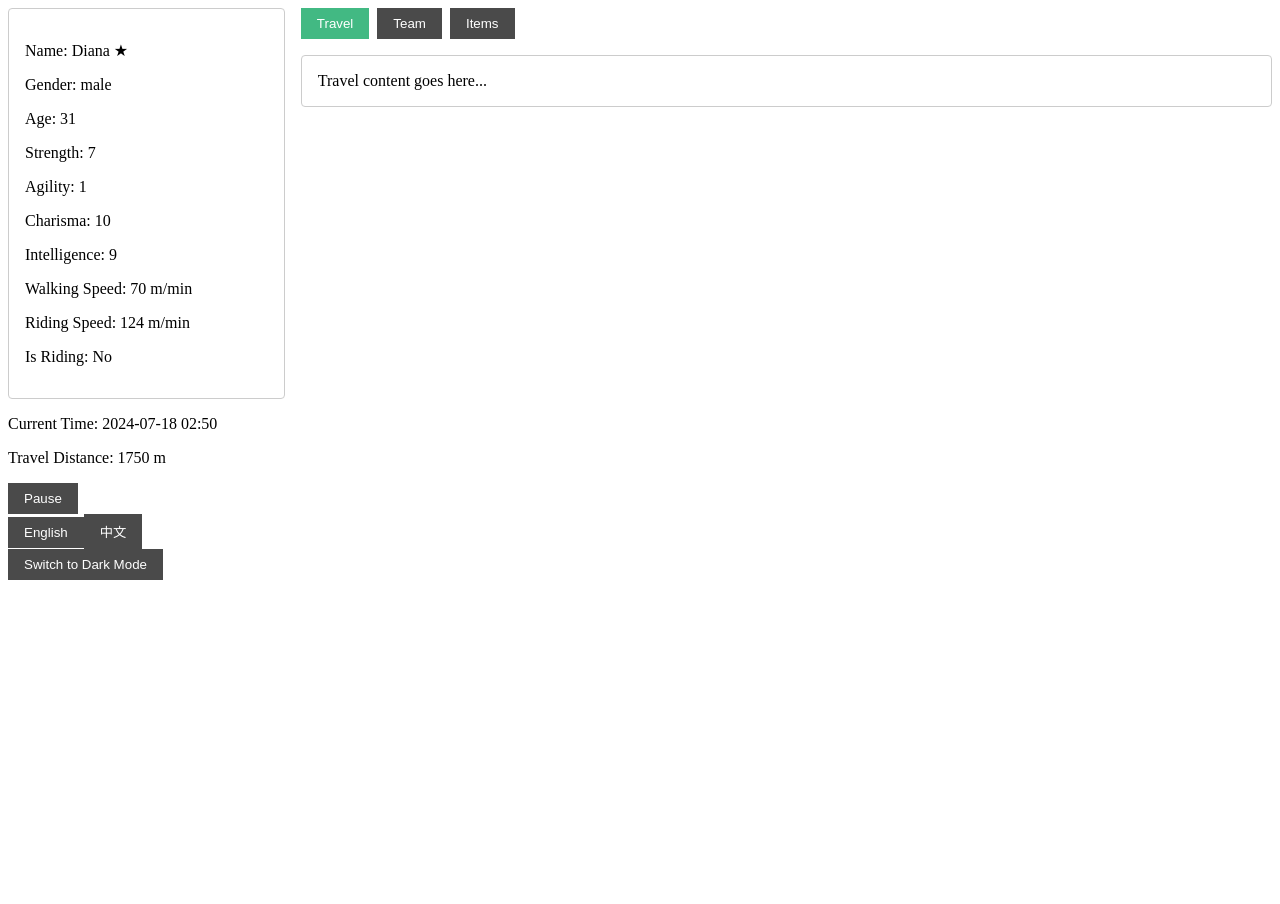
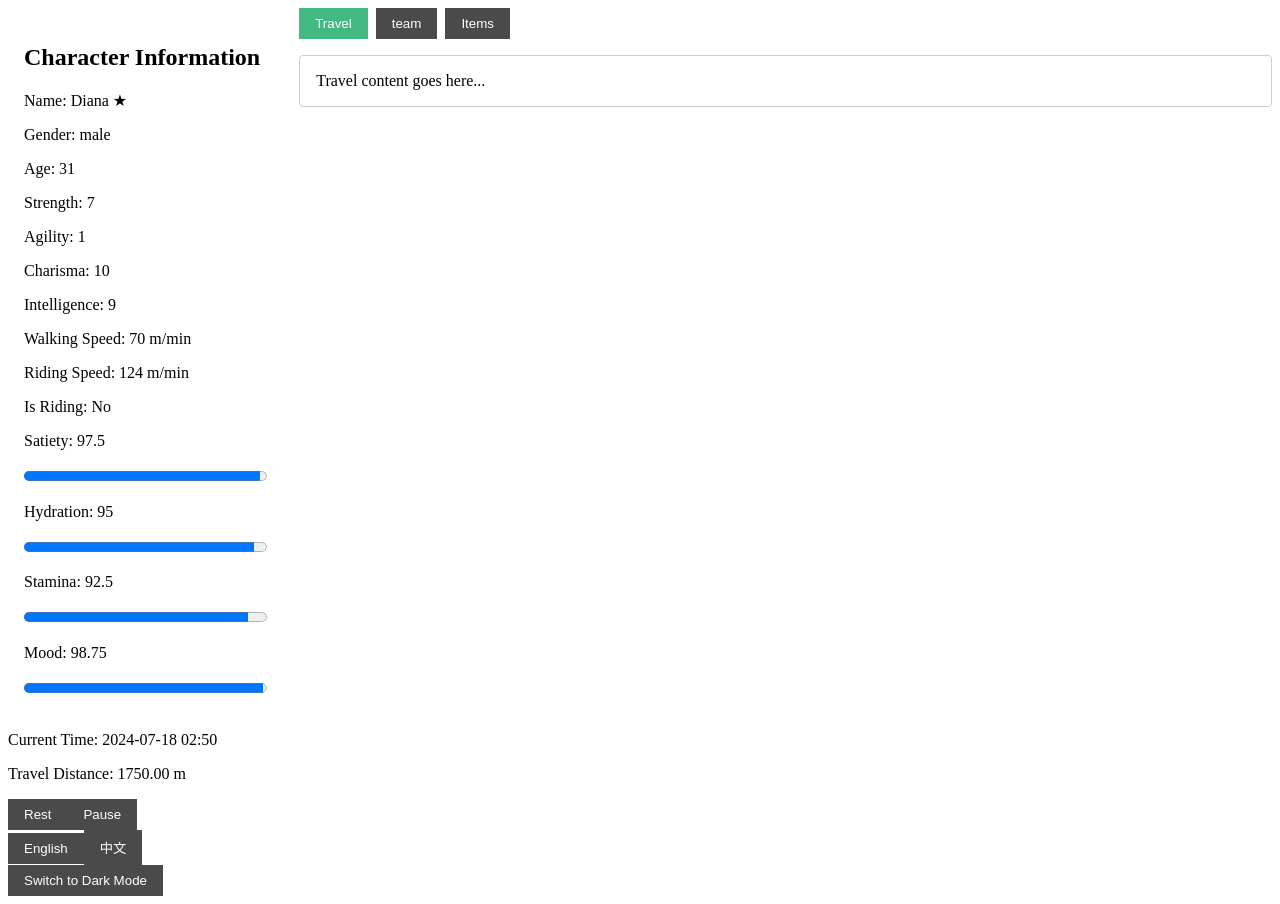
Before and after one commit to c1921/Drifting-Web, a Vue app: page / in a window 1280 px wide. Before the commit the page ends 800 px from the top, so only its background shows below. Built offline with nearby package versions, Linux system fonts and the light colour scheme.

Commit message:
角色状态

```diff
--- a/src/App.vue
+++ b/src/App.vue
@@ -5,7 +5,8 @@
       <Tabs :team="team" :teamSpeed="teamSpeed" :player="player!" :items="items" @memberSelected="selectCharacter" />
     </div>
     <p>{{ $t('currentTime') }}: {{ formattedTime }}</p>
-    <p>{{ $t('travelDistance') }}: {{ travelDistance }} {{ $t('distanceUnit') }}</p>
+    <p>{{ $t('travelDistance') }}: {{ travelDistance.toFixed(2) }} {{ $t('distanceUnit') }}</p>
+    <button @click="toggleTravelState">{{ isTraveling ? $t('rest') : $t('travel') }}</button>
     <button @click="toggleTimer">{{ isRunning ? $t('pause') : $t('resume') }}</button>
     <div>
       <button @click="changeLanguage('en')">English</button>
@@ -39,6 +40,7 @@ export default defineComponent({
     const selectedCharacter = ref<Character | null>(null);
     const travelDistance = ref(0);
     const items = ref<Item[]>([]);
+    const isTraveling = ref(true);
 
     const names = ['Alice', 'Bob', 'Charlie', 'Diana', 'Edward'];
     const genders = [t('male'), t('female')];
@@ -58,7 +60,11 @@ export default defineComponent({
         intelligence: getRandomValue(1, 10),
         walkingSpeed: 70,
         ridingSpeed: getRandomValue(100, 150),
-        isRiding: false
+        isRiding: false,
+        satiety: 100,   // 饱食初始值
+        hydration: 100, // 饮水初始值
+        stamina: 100,   // 体力初始值
+        mood: 100       // 心情初始值
       };
     };
 
@@ -95,7 +101,20 @@ export default defineComponent({
 
     const updateTime = () => {
       currentTime.value = new Date(currentTime.value.getTime() + 60000); // 每分钟增加60,000毫秒
-      travelDistance.value += teamSpeed.value;
+      if (isTraveling.value) {
+        travelDistance.value += teamSpeed.value;
+        team.value.forEach(character => {
+          character.satiety = parseFloat((Math.max(character.satiety - 0.1, 0)).toFixed(2));
+          character.hydration = parseFloat((Math.max(character.hydration - 0.2, 0)).toFixed(2));
+          character.stamina = parseFloat((Math.max(character.stamina - 0.3, 0)).toFixed(2));
+          character.mood = parseFloat((Math.max(character.mood - 0.05, 0)).toFixed(2));
+        });
+      } else {
+        team.value.forEach(character => {
+          character.stamina = parseFloat((Math.min(character.stamina + 1.5, 100)).toFixed(2));
+          character.mood = parseFloat((Math.min(character.mood + 0.1, 100)).toFixed(2));
+        });
+      }
     };
 
     const toggleTimer = () => {
@@ -105,6 +124,10 @@ export default defineComponent({
         timer = window.setInterval(updateTime, 200) as unknown as number;
       }
       isRunning.value = !isRunning.value;
+    };
+
+    const toggleTravelState = () => {
+      isTraveling.value = !isTraveling.value;
     };
 
     const formattedTime = computed(() => {
@@ -149,7 +172,7 @@ export default defineComponent({
       locale.value = lang;
     };
 
-    return { player, team, selectedCharacter, formattedTime, toggleTimer, isRunning, changeLanguage, t, toggleTheme, currentTheme, selectCharacter, isPlayer, travelDistance, teamSpeed, items };
+    return { player, team, selectedCharacter, formattedTime, toggleTimer, isRunning, changeLanguage, t, toggleTheme, currentTheme, selectCharacter, isPlayer, travelDistance, teamSpeed, items, isTraveling, toggleTravelState };
   }
 });
 </script>
--- a/src/components/CharacterPanel.vue
+++ b/src/components/CharacterPanel.vue
@@ -1,5 +1,6 @@
 <template>
   <div class="character-panel">
+    <h2>{{ $t('characterInfo') }}</h2>
     <p>{{ $t('name') }}: {{ character.name }} <span v-if="isPlayer">★</span></p>
     <p>{{ $t('gender') }}: {{ character.gender }}</p>
     <p>{{ $t('age') }}: {{ character.age }}</p>
@@ -7,15 +8,31 @@
     <p>{{ $t('agility') }}: {{ character.agility }}</p>
     <p>{{ $t('charisma') }}: {{ character.charisma }}</p>
     <p>{{ $t('intelligence') }}: {{ character.intelligence }}</p>
-    <p>{{ $t('walkingSpeed') }}: {{ character.walkingSpeed }} m/min</p>
-    <p>{{ $t('ridingSpeed') }}: {{ character.ridingSpeed }} m/min</p>
+    <p>{{ $t('walkingSpeed') }}: {{ character.walkingSpeed }} {{ $t('distanceUnit') }}/min</p>
+    <p>{{ $t('ridingSpeed') }}: {{ character.ridingSpeed }} {{ $t('distanceUnit') }}/min</p>
     <p>{{ $t('isRiding') }}: {{ character.isRiding ? $t('yes') : $t('no') }}</p>
+    <div>
+      <p>{{ $t('satiety') }}: {{ character.satiety }}</p>
+      <progress :value="character.satiety" max="100"></progress>
+    </div>
+    <div>
+      <p>{{ $t('hydration') }}: {{ character.hydration }}</p>
+      <progress :value="character.hydration" max="100"></progress>
+    </div>
+    <div>
+      <p>{{ $t('stamina') }}: {{ character.stamina }}</p>
+      <progress :value="character.stamina" max="100"></progress>
+    </div>
+    <div>
+      <p>{{ $t('mood') }}: {{ character.mood }}</p>
+      <progress :value="character.mood" max="100"></progress>
+    </div>
   </div>
 </template>
 
 <script lang="ts">
 import { defineComponent, PropType } from 'vue';
-import { Character } from '../types/character'; // 导入 Character 接口
+import { Character } from '../types/character';
 
 export default defineComponent({
   name: 'CharacterPanel',
@@ -35,8 +52,11 @@ export default defineComponent({
 <style scoped>
 .character-panel {
   padding: 1rem;
-  border: 1px solid #ccc;
-  border-radius: 4px;
-  user-select: none; /* 禁止选择文本 */
+  border-radius: 8px;
+}
+
+progress {
+  width: 100%;
+  height: 20px;
 }
 </style>
--- a/src/i18n/index.ts
+++ b/src/i18n/index.ts
@@ -15,7 +15,7 @@ const messages = {
     pause: 'Pause',
     resume: 'Resume',
     travel: 'Travel',
-    team: 'Team',
+    rest: 'Rest',
     travelContent: 'Travel content goes here...',
     teamContent: 'Team content goes here...',
     switchToDarkMode: 'Switch to Dark Mode',
@@ -34,9 +34,14 @@ const messages = {
     quantity: 'Quantity',
     totalWeight: 'Total Weight',
     totalValue: 'Total Value',
-    expirationDate: 'Expiration Date',
+    nutrition: 'Nutrition',
+    hydration: 'Hydration',
+    taste: 'Taste',
     attackPower: 'Attack Power',
-    defense: 'Defense'
+    defense: 'Defense',
+    satiety: 'Satiety',
+    stamina: 'Stamina',
+    mood: 'Mood'
   },
   zh: {
     generateCharacter: '生成角色',
@@ -52,7 +57,7 @@ const messages = {
     pause: '暂停',
     resume: '继续',
     travel: '旅行',
-    team: '团队',
+    rest: '休息',
     travelContent: '旅行内容在此...',
     teamContent: '团队内容在此...',
     switchToDarkMode: '切换到暗色模式',
@@ -71,15 +76,21 @@ const messages = {
     quantity: '数量',
     totalWeight: '总重量',
     totalValue: '总价值',
-    expirationDate: '有效期',
+    nutrition: '营养',
+    hydration: '水分',
+    taste: '美味',
     attackPower: '攻击力',
-    defense: '防御'
+    defense: '防御力',
+    satiety: '饱食',
+    stamina: '体力',
+    mood: '心情'
   }
 };
 
 const i18n = createI18n({
   locale: 'en',
-  messages
+  fallbackLocale: 'en',
+  messages,
 });
 
 export default i18n;
--- a/src/types/character.ts
+++ b/src/types/character.ts
@@ -1,5 +1,5 @@
 export interface Character {
-  id: string;  // 增加唯一标识符
+  id: string;
   name: string;
   gender: string;
   age: number;
@@ -10,4 +10,8 @@ export interface Character {
   walkingSpeed: number;
   ridingSpeed: number;
   isRiding: boolean;
+  satiety: number;     // 饱食
+  hydration: number;   // 饮水
+  stamina: number;     // 体力
+  mood: number;        // 心情
 }
```
